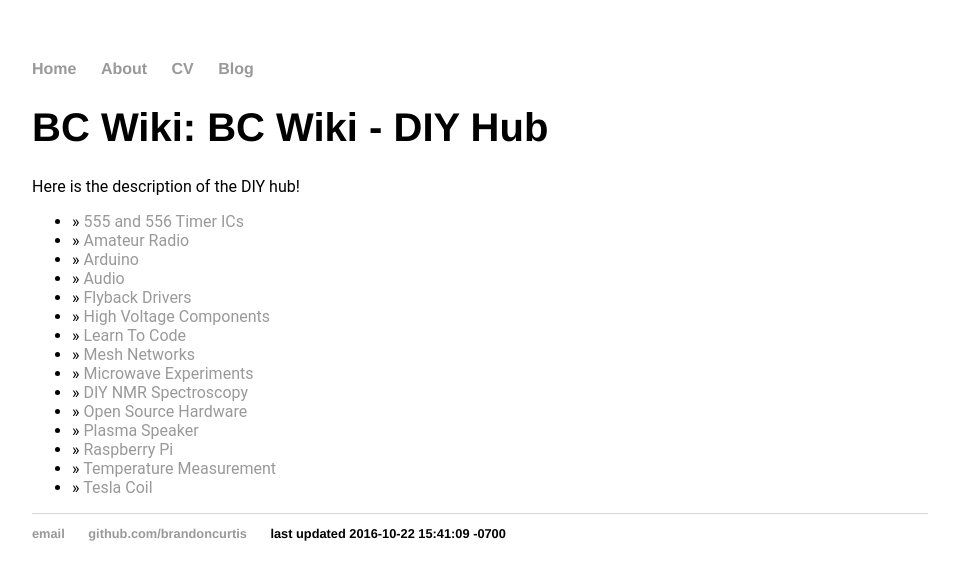
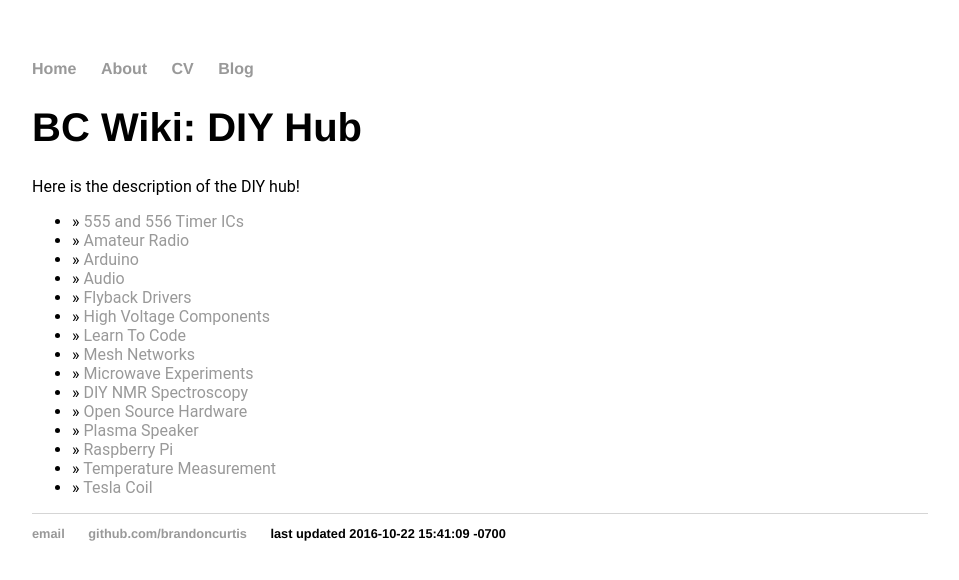
Before and after one commit to brandoncurtis/wiki, a Jekyll site: the page built from _wikihubs/diy.html, in a window 1280 px wide. Shown: the top 580 px of the page, without its empty margins (160-1119 px from the left). Built offline with Jekyll 4.4.1, drawn with Linux system fonts in a browser that asks for light colours.

Commit message:
fixing hub titles

```diff
--- a/_wikihubs/diy.html
+++ b/_wikihubs/diy.html
@@ -1,6 +1,6 @@
 ---
 layout: wikihub
-title: BC Wiki - DIY Hub
+title: DIY Hub
 permalink: diy
 category: diy
 ---
--- a/_wikihubs/food.html
+++ b/_wikihubs/food.html
@@ -1,6 +1,6 @@
 ---
 layout: wikihub
-title: BC Wiki - Food Hub
+title: Food Hub
 permalink: food
 category: food
 ---
--- a/_wikihubs/software.html
+++ b/_wikihubs/software.html
@@ -1,6 +1,6 @@
 ---
 layout: wikihub
-title: BC Wiki - Software Hub
+title: Software Hub
 permalink: software
 category: software
 ---
```
